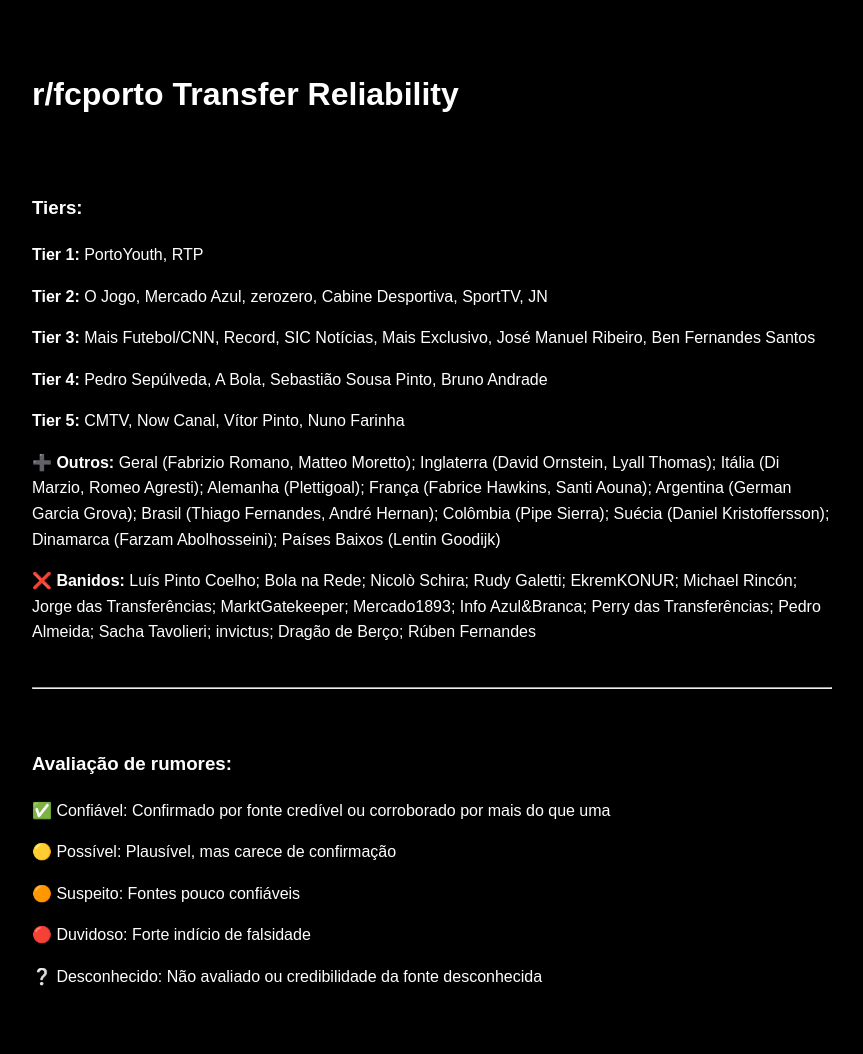
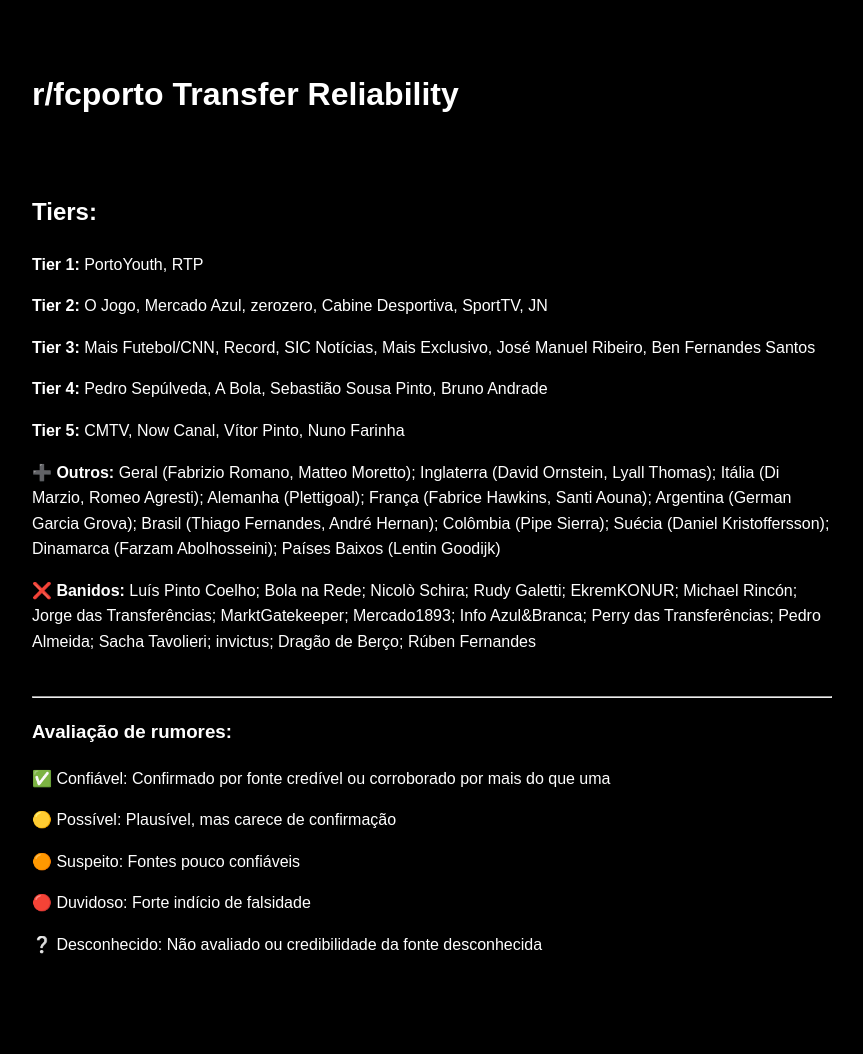
Before and after one commit to Azrial1739/r-fcporto-Transfer-Guide, a Jekyll site: the page built from index.md, in a window 1280 px wide. Shown: the whole page, without its empty margins (208-1071 px from the left). Built offline with Jekyll 4.4.1, drawn with Linux system fonts in a browser that asks for light colours; after the commit the page ends 1022 px from its top, so only the background shows below that.

Commit message:
Update index.md

```diff
--- a/index.md
+++ b/index.md
@@ -3,9 +3,9 @@ layout: default
 title: My Page
 ---
 
-# r/fcporto Transfer Reliability <br><br>
+# r/fcporto Transfer Reliability<br><br>
 
-### Tiers: <br>
+## Tiers:<br>
 
 **Tier 1:** PortoYouth, RTP
 
@@ -15,20 +15,19 @@ title: My Page
 
 **Tier 4:** Pedro Sepúlveda, A Bola, Sebastião Sousa Pinto, Bruno Andrade
 
-**Tier 5:** CMTV, Now Canal, Vítor Pinto, Nuno Farinha <br>
+**Tier 5:** CMTV, Now Canal, Vítor Pinto, Nuno Farinha<br>
 
 
-**➕ Outros:** Geral (Fabrizio Romano, Matteo Moretto); Inglaterra (David Ornstein, Lyall Thomas); Itália (Di Marzio, Romeo Agresti); Alemanha (Plettigoal); França (Fabrice Hawkins, Santi Aouna); Argentina (German Garcia Grova); Brasil (Thiago Fernandes, André Hernan); Colômbia (Pipe Sierra); Suécia (Daniel Kristoffersson); Dinamarca (Farzam Abolhosseini); Países Baixos (Lentin Goodijk) <br>
+**➕ Outros:** Geral (Fabrizio Romano, Matteo Moretto); Inglaterra (David Ornstein, Lyall Thomas); Itália (Di Marzio, Romeo Agresti); Alemanha (Plettigoal); França (Fabrice Hawkins, Santi Aouna); Argentina (German Garcia Grova); Brasil (Thiago Fernandes, André Hernan); Colômbia (Pipe Sierra); Suécia (Daniel Kristoffersson); Dinamarca (Farzam Abolhosseini); Países Baixos (Lentin Goodijk)<br>
 
 
-**❌ Banidos:** Luís Pinto Coelho; Bola na Rede; Nicolò Schira; Rudy Galetti; EkremKONUR; Michael Rincón; Jorge das Transferências; MarktGatekeeper; Mercado1893; Info Azul&Branca; Perry das Transferências; Pedro Almeida; Sacha Tavolieri; invictus; Dragão de Berço; Rúben Fernandes <br><br>
+**❌ Banidos:** Luís Pinto Coelho; Bola na Rede; Nicolò Schira; Rudy Galetti; EkremKONUR; Michael Rincón; Jorge das Transferências; MarktGatekeeper; Mercado1893; Info Azul&Branca; Perry das Transferências; Pedro Almeida; Sacha Tavolieri; invictus; Dragão de Berço; Rúben Fernandes<br><br>
 
 ___
 
-<br>
 
 
-### Avaliação de rumores: <br>
+### Avaliação de rumores:<br>
 
 ✅ Confiável: Confirmado por fonte credível ou corroborado por mais do que uma
 
```
